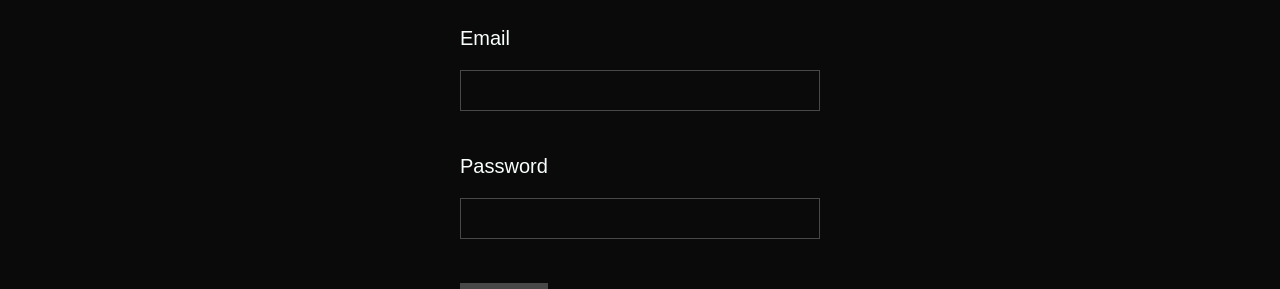
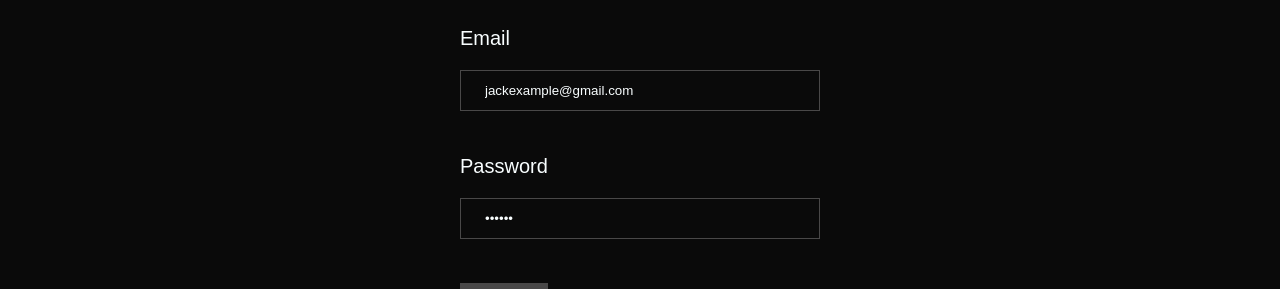
Before and after one commit to EgorFray/photoGallery, a React (Vite) app in the folder frontend/gallery/: page /login in a window 1280 px wide. Shown: the part 241-530 px from the top of the page. Built offline with nearby package versions, Linux system fonts and the light colour scheme; no server answers.

Commit message:
Frontend: fake auth implementation - add states to the form and make it work

```diff
--- a/frontend/gallery/src/App.jsx
+++ b/frontend/gallery/src/App.jsx
@@ -6,10 +6,12 @@ import CreatePost from "./pages/CreatePost";
 import PageNotFound from "./pages/PageNotFound";
 import Homepage from "./pages/Homepage";
 import Login from "./pages/Login";
+import { AuthProvider } from "./context/FakeAuthContext";
 
 function App() {
 	return (
 		<div>
+			<AuthProvider>
 				<PostsProvider>
 					<Routes>
 						<Route index element={<MainPage />} />
@@ -20,6 +22,7 @@ function App() {
 						<Route path="*" element={<PageNotFound />} />
 					</Routes>
 				</PostsProvider>
+			</AuthProvider>
 		</div>
 	);
 }
--- a/frontend/gallery/src/components/LoginForm.jsx
+++ b/frontend/gallery/src/components/LoginForm.jsx
@@ -1,18 +1,50 @@
+import { useEffect, useState } from "react";
+import { useNavigate } from "react-router-dom";
+import { useAuth } from "../context/FakeAuthContext";
 import Button from "./Button";
 import styles from "./LoginForm.module.css";
 
 function LoginForm() {
+	const [email, setEmail] = useState("jackexample@gmail.com");
+	const [password, setPassword] = useState("qwerty");
+
+	const { login, isAuthenticated } = useAuth();
+	const navigate = useNavigate();
+
+	function handleSubmit(e) {
+		e.preventDefault();
+
+		if (email && password) login(email, password);
+	}
+
+	useEffect(
+		function () {
+			if (isAuthenticated) navigate("/", { replace: true });
+		},
+		[isAuthenticated, navigate]
+	);
+
 	return (
 		<div className={styles.formContainer}>
-			<form className={styles.form}>
+			<form className={styles.form} onSubmit={handleSubmit}>
 				<div className={styles.row}>
 					<label htmlFor="email">Email</label>
-					<input type="email" id="email" />
+					<input
+						type="email"
+						id="email"
+						onChange={(e) => setEmail(e.target.value)}
+						value={email}
+					/>
 				</div>
 
 				<div className={styles.row}>
 					<label htmlFor="password">Password</label>
-					<input type="password" id="password" />
+					<input
+						type="password"
+						id="password"
+						onChange={(e) => setPassword(e.target.value)}
+						value={password}
+					/>
 				</div>
 
 				<Button className={styles.btnForm}>Login</Button>
--- a/frontend/gallery/src/context/FakeAuthContext.jsx
+++ b/frontend/gallery/src/context/FakeAuthContext.jsx
@@ -51,6 +51,7 @@ function useAuth() {
 	const context = useContext(AuthContext);
 	if (context === undefined)
 		throw new Error("Auth Context was used outside Auth Provider");
+	return context;
 }
 
 export { AuthProvider, useAuth };
```
Lines whose indentation alone changed are shown as unchanged.
